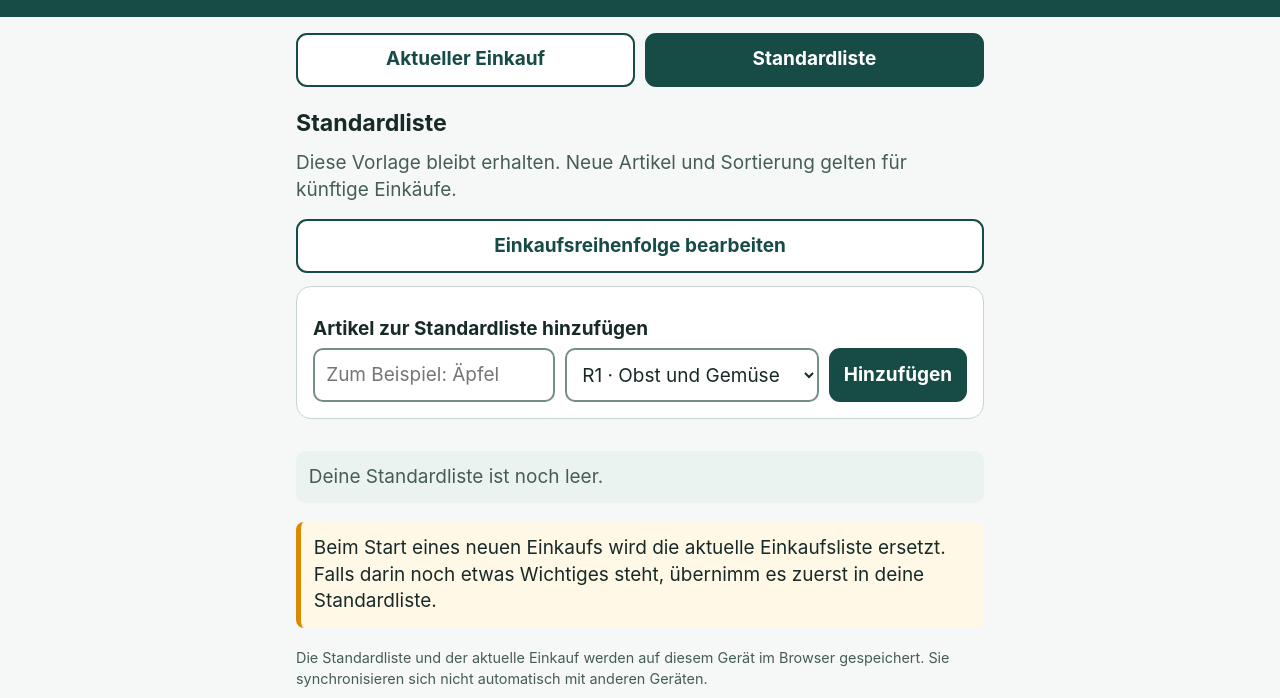
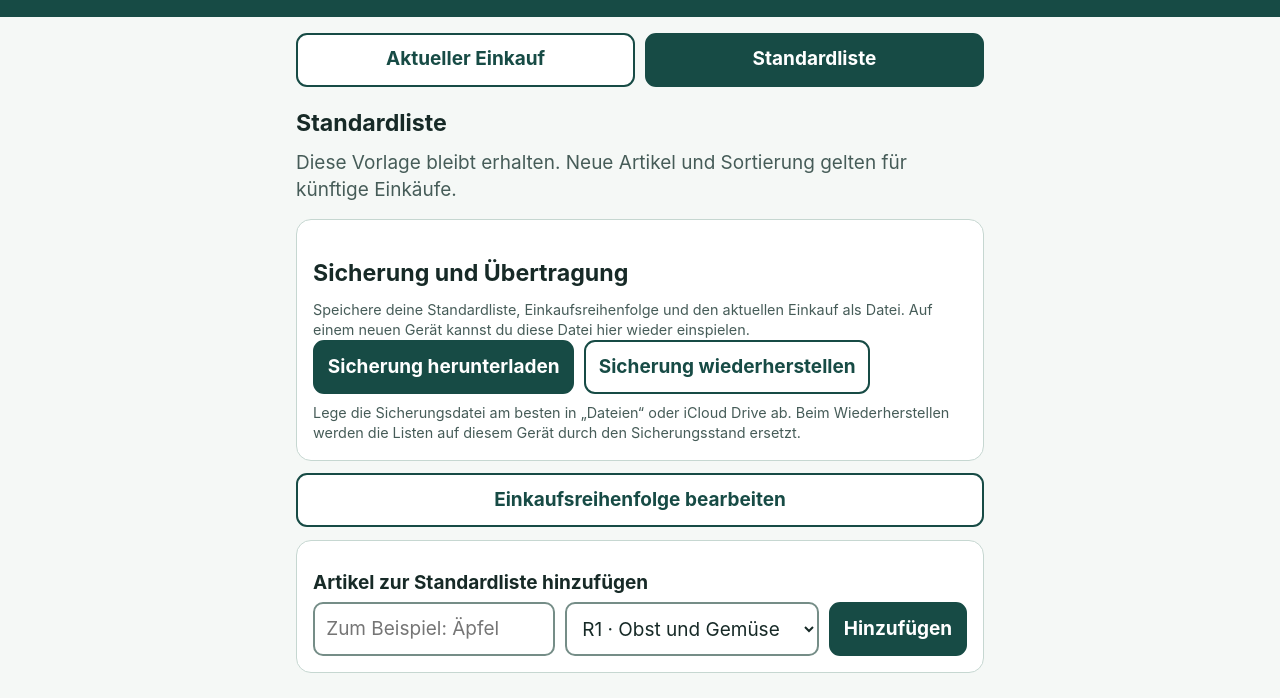
Before and after one commit to Kn275/Einkaufsliste, a plain HTML site: page index.html in a window 1280 px wide. Both pictures are taken after a click on the tab "Standardliste". Shown: the part 102-800 px from the top of the page. Drawn offline with Linux system fonts and the light colour scheme.

Commit message:
Update index.html

```diff
--- a/index.html
+++ b/index.html
@@ -4,6 +4,9 @@
   <meta charset="utf-8">
   <meta name="viewport" content="width=device-width, initial-scale=1, viewport-fit=cover">
   <meta name="theme-color" content="#174b45">
+  <meta name="apple-mobile-web-app-title" content="Einkaufsliste">
+  <link rel="apple-touch-icon" sizes="180x180" href="apple-touch-icon.png">
+  <link rel="icon" type="image/png" sizes="180x180" href="apple-touch-icon.png">
   <title>Meine Einkaufsliste</title>
   <style>
     :root{color-scheme:light;--ink:#172a27;--muted:#465c58;--green:#174b45;--line:#c6d7d1;--red:#873b30;--pale:#eaf3ef}
@@ -28,6 +31,7 @@
     </section>
     <section id="standard" role="tabpanel" aria-labelledby="tab-standard" class="hidden">
       <h2>Standardliste</h2><p class="intro">Diese Vorlage bleibt erhalten. Neue Artikel und Sortierung gelten für künftige Einkäufe.</p>
+      <section class="panel" aria-labelledby="backup-title"><h2 id="backup-title">Sicherung und Übertragung</h2><p class="help">Speichere deine Standardliste, Einkaufsreihenfolge und den aktuellen Einkauf als Datei. Auf einem neuen Gerät kannst du diese Datei hier wieder einspielen.</p><div class="row mobilecol"><button id="export-backup" class="primary">Sicherung herunterladen</button><button id="choose-backup">Sicherung wiederherstellen</button><input id="backup-file" class="hidden" type="file" accept=".json,application/json"></div><p class="help">Lege die Sicherungsdatei am besten in „Dateien“ oder iCloud Drive ab. Beim Wiederherstellen werden die Listen auf diesem Gerät durch den Sicherungsstand ersetzt.</p></section>
       <button id="edit-routes" class="wide">Einkaufsreihenfolge bearbeiten</button>
       <div id="route-editor" class="panel hidden"><h2>Dein Weg durch den Markt</h2><p class="help">Mit den Knöpfen nach oben oder unten verschieben. Die R-Nummern werden automatisch angepasst.</p><ul id="routes" class="route-list"></ul><div class="row mobilecol"><input id="route-input" class="grow" type="text" placeholder="Neuer Bereich, z. B. Kühlregal"><button id="route-add" class="primary">Bereich hinzufügen</button></div></div>
       <section class="panel" aria-label="Standardartikel hinzufügen"><label class="field" for="standard-input">Artikel zur Standardliste hinzufügen</label><div class="row mobilecol"><input class="grow" id="standard-input" type="text" autocomplete="off" enterkeyhint="done" placeholder="Zum Beispiel: Äpfel"><select id="standard-route" aria-label="Einkaufsreihenfolge"></select><button id="standard-add" class="primary">Hinzufügen</button></div></section>
@@ -61,6 +65,9 @@
     function add(kind){const input=$(kind+'-input'),text=input.value.trim();if(!text){input.focus();return}const route=Number($(kind+'-route').value);data[kind==='standard'?'standard':'current'].push({id:uid(),text,route,done:false});save();render();input.value='';input.blur()}
     $('standard-add').onclick=()=>add('standard');$('current-add').onclick=()=>add('current');['standard','current'].forEach(k=>$(k+'-input').addEventListener('keydown',e=>{if(e.key==='Enter'){e.preventDefault();add(k)}}));
     $('clear-done').onclick=()=>{data.current=data.current.filter(item=>!item.done);save();render()};
+    $('export-backup').onclick=async()=>{const today=new Date().toISOString().slice(0,10);const backup={app:'meine-einkaufsliste',version:1,exportedAt:new Date().toISOString(),routes:data.routes,standard:data.standard,current:data.current,started:data.started};const file=new File([JSON.stringify(backup,null,2)],`Einkaufsliste-Sicherung-${today}.json`,{type:'application/json'});try{if(navigator.canShare&&navigator.canShare({files:[file]})){await navigator.share({files:[file],title:'Einkaufsliste sichern'});return}}catch(e){if(e&&e.name==='AbortError')return}const url=URL.createObjectURL(file),a=document.createElement('a');a.href=url;a.download=file.name;document.body.append(a);a.click();a.remove();setTimeout(()=>URL.revokeObjectURL(url),1000)};
+    $('choose-backup').onclick=()=>$('backup-file').click();
+    $('backup-file').addEventListener('change',async e=>{const file=e.target.files&&e.target.files[0];if(!file)return;try{const backup=JSON.parse(await file.text());if(backup.app!=='meine-einkaufsliste'||backup.version!==1||!Array.isArray(backup.routes)||!backup.routes.length||!Array.isArray(backup.standard)||!Array.isArray(backup.current)||backup.routes.some(x=>typeof x!=='string'))throw new Error('format');const routes=backup.routes;const normalize=arr=>arr.map(x=>{if(!x||typeof x.text!=='string')throw new Error('entry');const n=Number(x.route);return{id:String(x.id||uid()),text:x.text,route:Number.isInteger(n)&&n>=0&&n<routes.length?n:0,done:Boolean(x.done)}});const standard=normalize(backup.standard),current=normalize(backup.current);if(!confirm('Die Sicherung ersetzt die Standardliste, Einkaufsreihenfolge und den aktuellen Einkauf auf diesem Gerät. Fortfahren?'))return;data={routes,standard,current,started:Boolean(backup.started)};save();render();alert('Die Sicherung wurde wiederhergestellt.')}catch(_){alert('Diese Datei ist keine gültige Sicherung der Einkaufsliste. Deine bisherigen Listen bleiben erhalten.')}finally{e.target.value=''}});
     $('start').onclick=()=>{if(!data.standard.length){alert('Füge zuerst Artikel in deine Standardliste ein.');$('tab-standard').click();return}if(data.current.length&&!confirm('Die aktuelle Einkaufsliste wird durch eine frische Kopie der Standardliste ersetzt. Fortfahren?'))return;data.current=data.standard.map(x=>({id:uid(),text:x.text,route:x.route,done:false}));data.started=true;save();render();$('tab-current').click();window.scrollTo({top:0,behavior:'smooth'})};
     $('edit-routes').onclick=()=>{$('route-editor').classList.toggle('hidden');$('edit-routes').textContent=$('route-editor').classList.contains('hidden')?'Einkaufsreihenfolge bearbeiten':'Einkaufsreihenfolge schließen'};
     $('route-add').onclick=()=>{const input=$('route-input'),v=input.value.trim();if(!v){input.focus();return}data.routes.push(v);save();render();input.value='';input.blur()};$('route-input').addEventListener('keydown',e=>{if(e.key==='Enter'){e.preventDefault();$('route-add').click()}});
```
